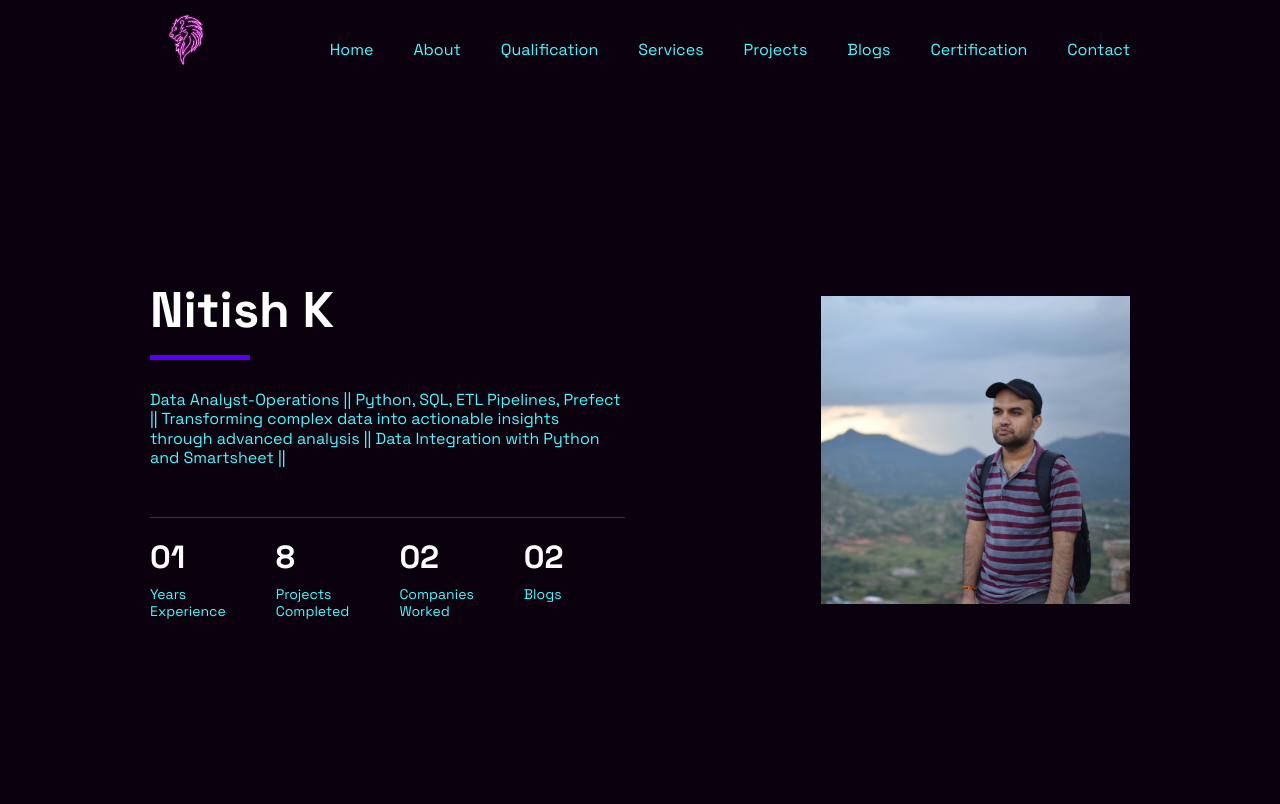
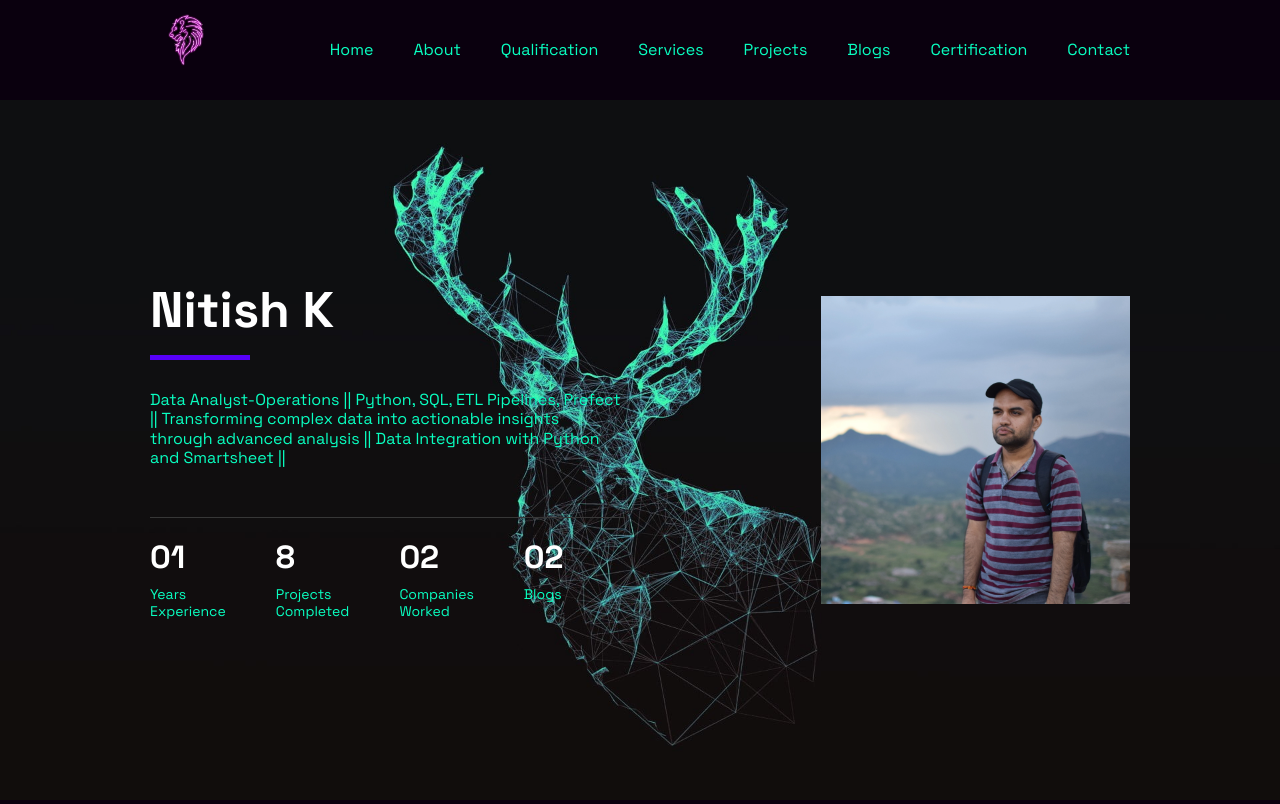
Before and after one commit to Nitish36/Nitish-Data-Analyst-Portfolio, a plain HTML site: page index.html in a window 1280 px wide. Shown: the top 804 px of the page. Drawn offline with nearby package versions, Linux system fonts and the light colour scheme.

Commit message:
Final COmmit

```diff
--- a/assets/css/main.css
+++ b/assets/css/main.css
@@ -7,8 +7,9 @@
   --color-bg-secondary: #242424;
   --color-bg-footer: #151515;
   --color-white: #ffffff;
-  --color-text: #46f9ff;
+  --color-text: #09ffc1;
   --color-border: #373737;
+  --bg-image: url("assets/img/deer.jpg");
 
   /* Font & Typography
   ___________________*/
--- a/index.html
+++ b/index.html
@@ -72,7 +72,7 @@
     <!--= main =-->
     <main class="main">
         <!--= Hero =-->
-        <section id="hero" class="hero">
+        <section id="hero" class="hero" style="background: url('assets/img/deer2.jpg') no-repeat center center; background-size: cover;">
             <div class="container">
                 <div class="d-grid hero__wrapper">
                     <div class="hero__content">
@@ -103,7 +103,7 @@
         </section>
 
         <!--= About =-->
-        <section id="about" class="section about">
+        <section id="about" class="section about" >
             <div class="container">
                 <div class="section__header">
                     <h2 class="section__title">About Me</h2>
```
Also changed, not shown: assets/img/deer.jpg (added), assets/img/deer2.jpg (added).
